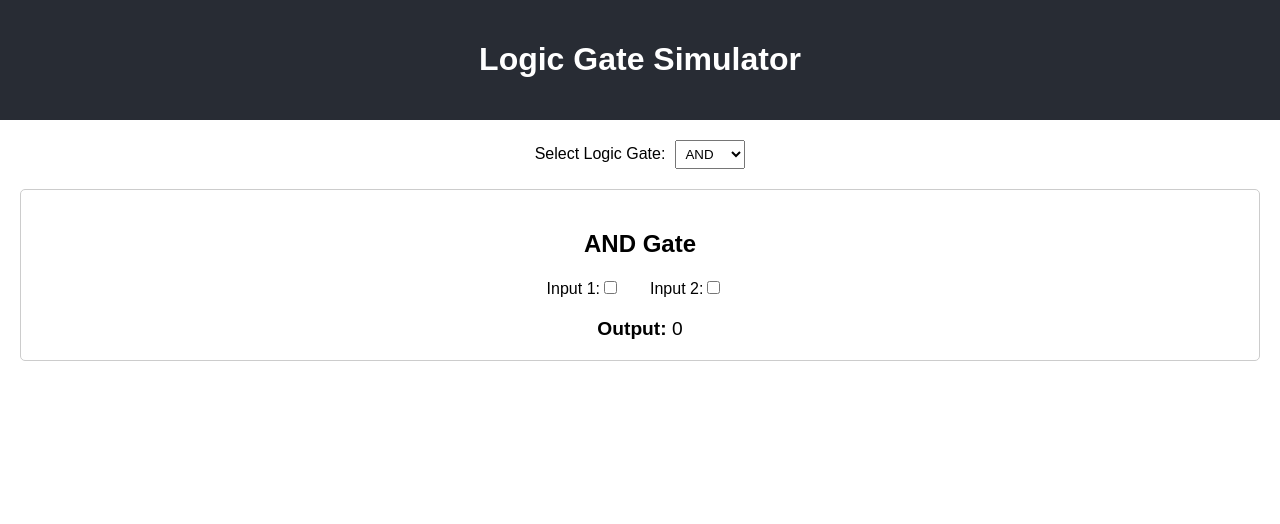
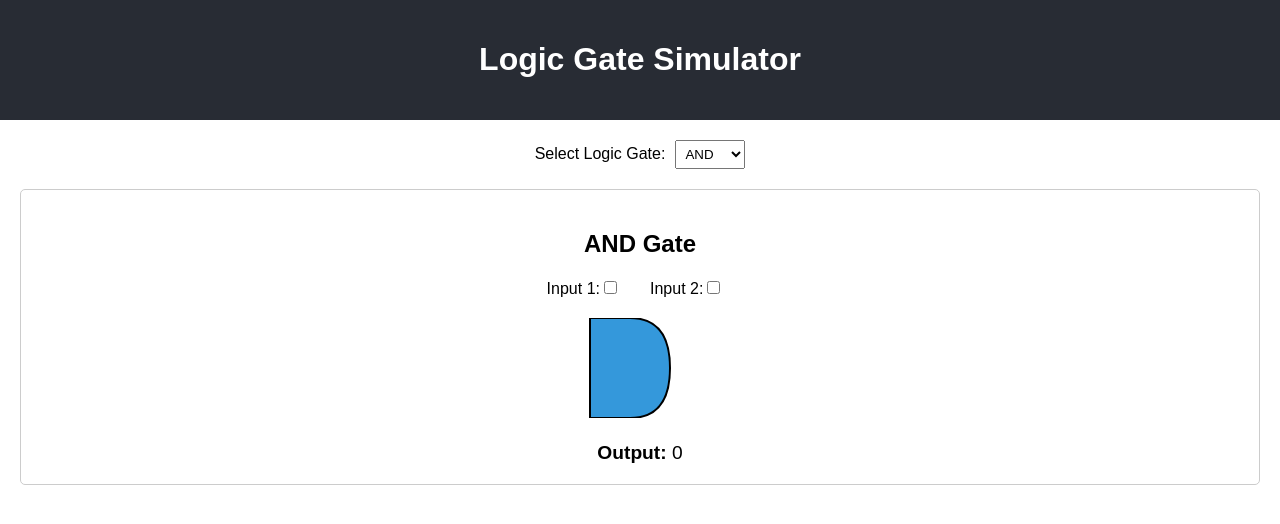
Before and after one commit to swe-robertkibet/logic-gate-simulator, a React (Create React App) app: page / in a window 1280 px wide. Shown: the top 524 px of the page. Built offline with nearby package versions, Linux system fonts and the light colour scheme.

Commit message:
Update to src/components/LogicGate.js

```diff
--- a/src/components/LogicGate.js
+++ b/src/components/LogicGate.js
@@ -1,6 +1,7 @@
 import React from 'react';
 import InputSwitch from './InputSwitch';
 import OutputDisplay from './OutputDisplay';
+import GateVisual from './GateVisual';
 
 const LogicGate = ({ type, operation }) => {
     const [input1, setInput1] = React.useState(false);
@@ -11,11 +12,16 @@ const LogicGate = ({ type, operation }) => {
     return (
         <div className="logic-gate">
             <h2>{type} Gate</h2>
-            <div className="inputs">
-                <InputSwitch value={input1} onChange={setInput1} label="Input 1" />
-                {type !== 'NOT' && <InputSwitch value={input2} onChange={setInput2} label="Input 2" />}
+            <div className="gate-content">
+                <div className="inputs">
+                    <InputSwitch value={input1} onChange={setInput1} label="Input 1" />
+                    {type !== 'NOT' && <InputSwitch value={input2} onChange={setInput2} label="Input 2" />}
+                </div>
+                <div className="gate-visual">
+                    <GateVisual type={type} />
+                </div>
+                <OutputDisplay value={output} />
             </div>
-            <OutputDisplay value={output} />
         </div>
     );
 };
```
